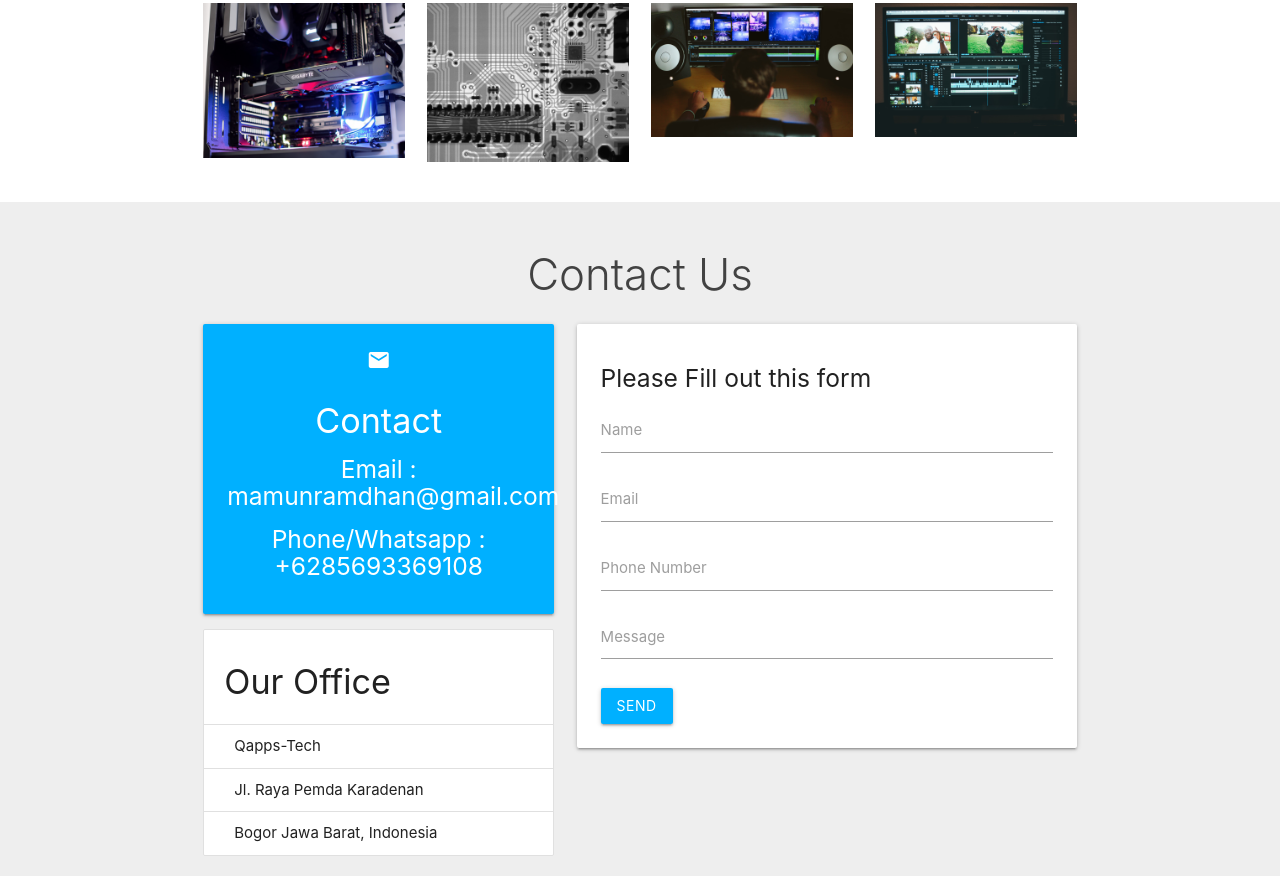
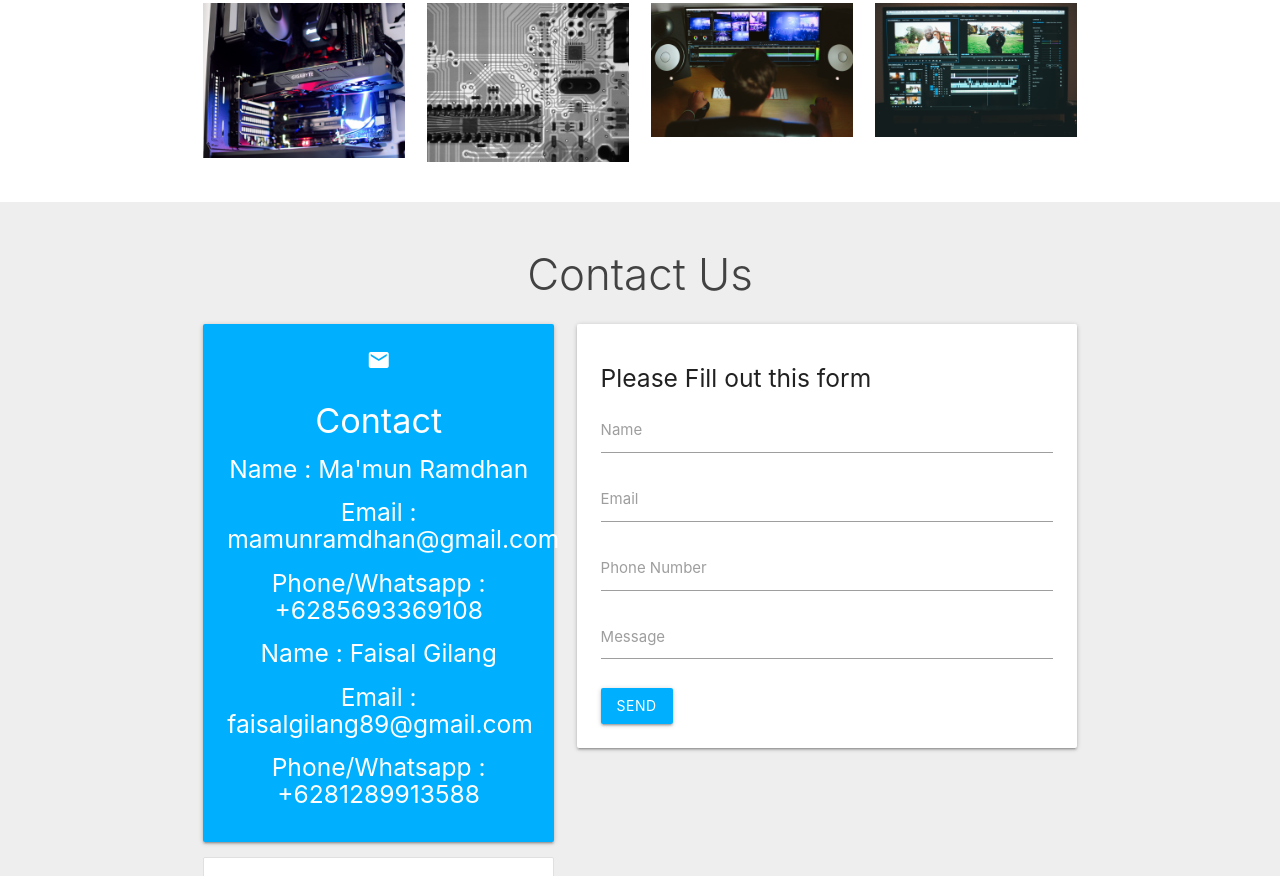
Before and after one commit to Qmun14/Qmun14.github.io, a plain HTML site: page index.html in a window 1280 px wide. Shown: the part 1924-2800 px from the top of the page. Drawn offline with Linux system fonts and the light colour scheme.

Commit message:
update contact nambahin nama gilang

```diff
--- a/index.html
+++ b/index.html
@@ -221,8 +221,16 @@
                     <div class="card-panel light-blue accent-3 center white-text">
                         <i class="material-icons">email</i>
                         <h4>Contact</h4>
-                        <h5>Email : mamunramdhan@gmail.com</h5>
-                        <h5>Phone/Whatsapp : +6285693369108</h5>
+                        <div>
+                            <h5>Name : Ma'mun Ramdhan</h5>
+                            <h5>Email : mamunramdhan@gmail.com</h5>
+                            <h5>Phone/Whatsapp : +6285693369108</h5>
+                        </div>
+                        <div>
+                            <h5>Name : Faisal Gilang</h5>
+                            <h5>Email : faisalgilang89@gmail.com</h5>
+                            <h5>Phone/Whatsapp : +6281289913588</h5>
+                        </div>
                     </div>
                     <ul class="collection with-header">
                         <li class="collection-header">
```
